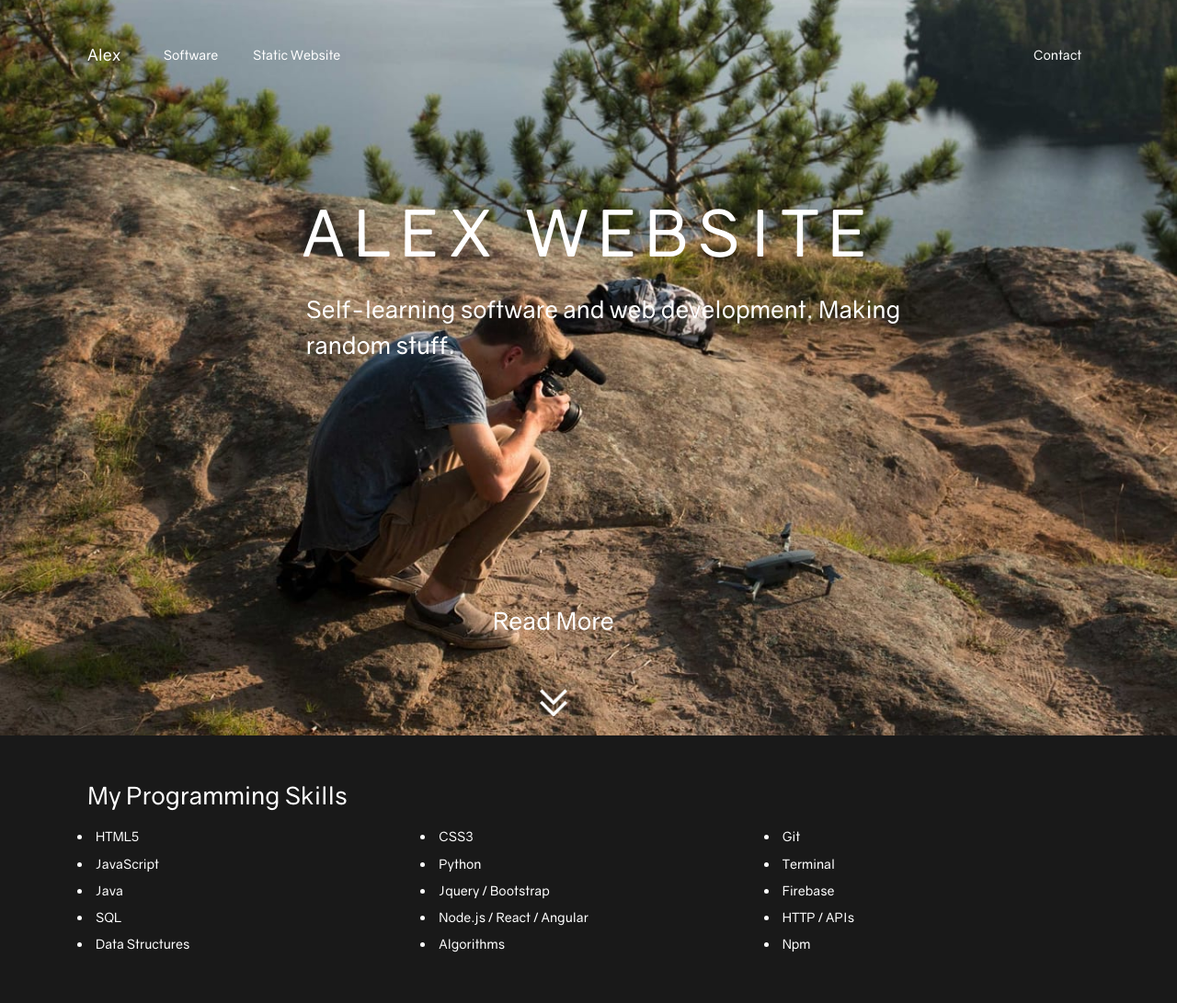
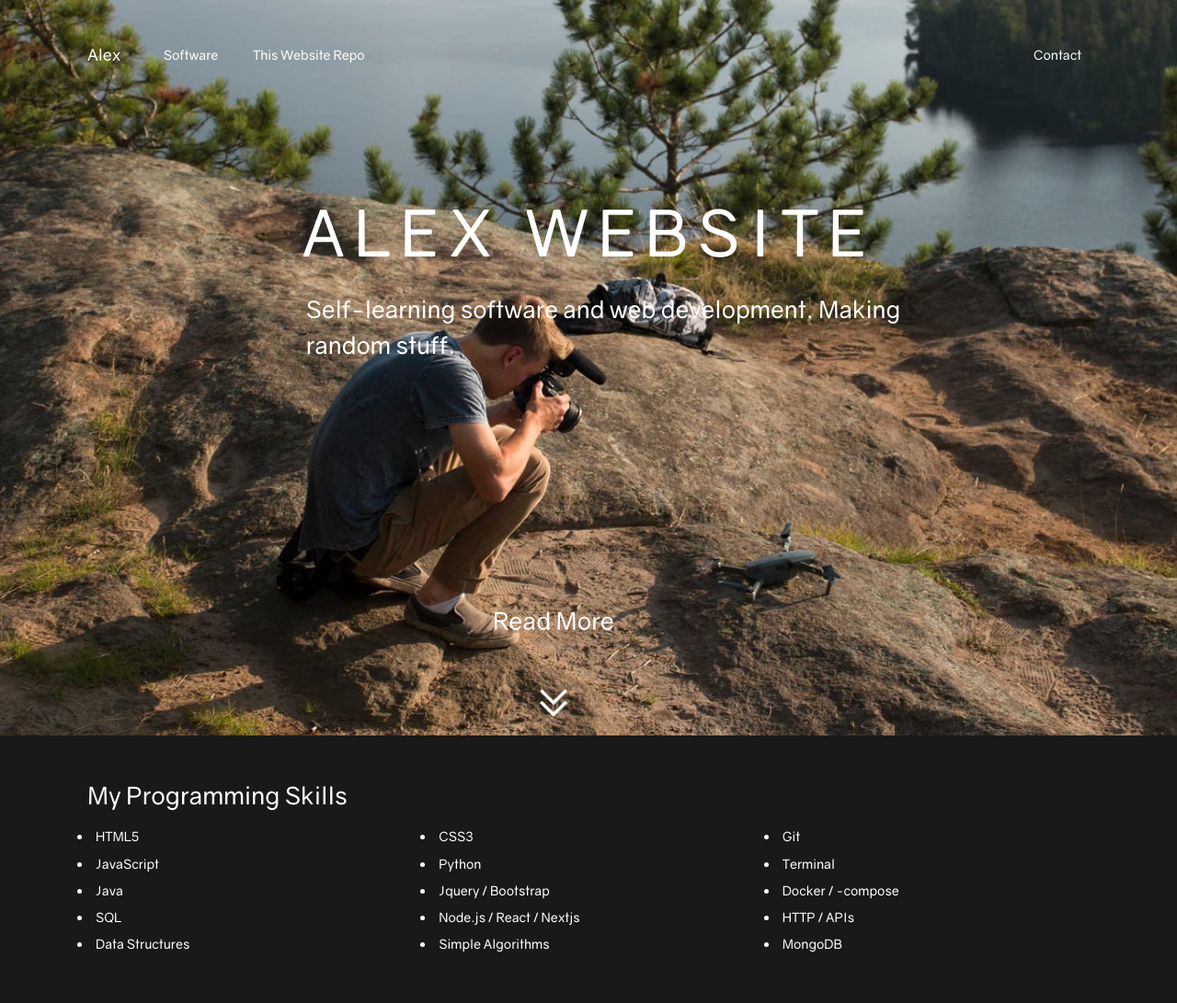
Before and after one commit to JuzouSatoru2/NextJs-Website, a Next.js app: page /debug in a window 1280 px wide. Shown: the top 1091 px of the page at 92% size. Built offline with nearby package versions, Linux system fonts and the light colour scheme.

Commit message:
Editing content

```diff
--- a/components/DebugSources.js
+++ b/components/DebugSources.js
@@ -40,6 +40,7 @@ const DebugSources = () => (
       <link async rel="stylesheet" href="/static/css/style.css" type="text/css" />
       <link rel="stylesheet" href="/static/vendors/bootstrap/css/bootstrap.min.css" />
       <script src="/static/vendors/jquery/jquery.min.js"></script>
+      <script async src="https://www.googletagmanager.com/gtag/js?id=UA-124672572-1" type="text/javascript"></script>
       <script src=" /static/js/main.min.js"></script>
       <script async src="/static/vendors/bootstrap/js/bootstrap.min.js"></script>
       <script src="/static/vendors/modernizr/modernizr.js"></script>
--- a/components/Header.js
+++ b/components/Header.js
@@ -14,7 +14,7 @@ const Header = () => (
     <div className="collapse navbar-collapse" id="navbarSupportedContent">
       <ul className="navbar-nav mr-auto">
         <li> <Link href="/software"><a className="nav-link scrollN">Software</a></Link></li>
-        <li> <a className="nav-link scrollN" href="https://juzousatoru2.github.io/">Static Website</a></li>
+        <li> <a className="nav-link scrollN" href="https://github.com/JuzouSatoru2/NextJs-Website">This Website Repo</a></li>
       </ul>
       <ul className="navbar-nav">
           <li><Link href="/contact"><a className="nav-link scrollN">Contact</a></Link></li>
--- a/pages/debug.js
+++ b/pages/debug.js
@@ -44,17 +44,17 @@ const debug = () => (
             <li>CSS3</li>
             <li>Python</li>
             <li>Jquery / Bootstrap</li>
-            <li>Node.js / React / Angular</li>
-            <li>Algorithms</li>
+            <li>Node.js / React / Nextjs</li>
+            <li>Simple Algorithms</li>
           </ul>
         </div>
         <div className="col-sm">
           <ul className="list-l">
             <li>Git</li>
             <li>Terminal</li>
-            <li>Firebase</li>
+            <li>Docker / -compose</li>
             <li>HTTP / APIs</li>
-            <li>Npm</li>
+            <li>MongoDB</li>
           </ul>
         </div>
       </div>
--- a/pages/login.js
+++ b/pages/login.js
@@ -115,7 +115,7 @@ export default class login extends React.Component {
                 <label className="col-sm-2 col-form-label">Password</label>
                 <div className="col-sm-10">
                   <input
-                    type="text"
+                    type="password"
                     className="form-control"
                     id="staticMessage"
                     onChange={this.handleChangePassword}
```
Also changed, not shown: pages/contact.js (+5 -5 lines), pages/index.js (+5 -4 lines).
